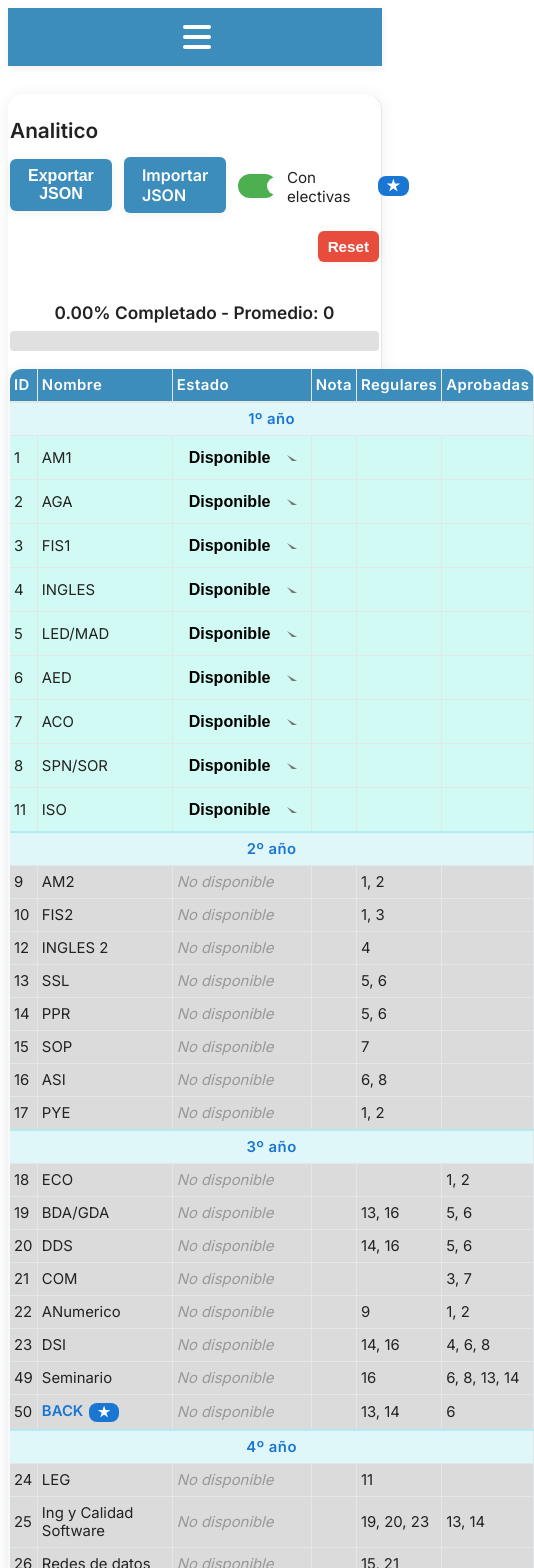
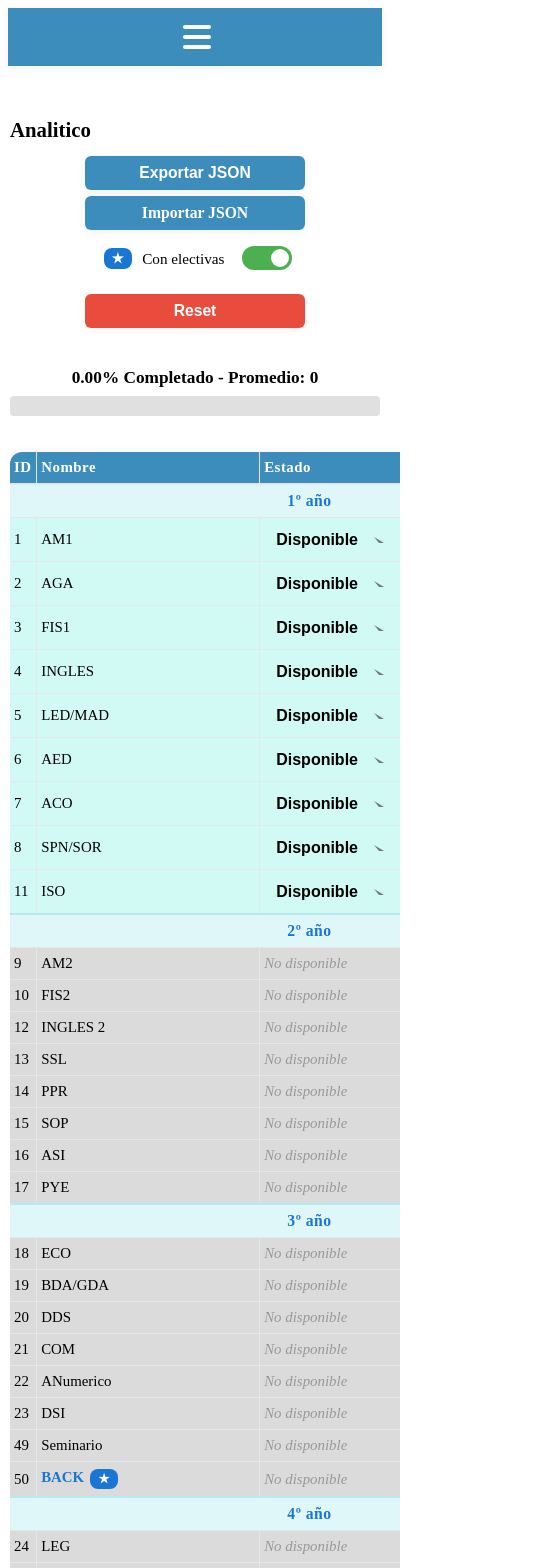
Before and after one commit to galoppoignacio/Analitico-Sistemas-UTN, a Next.js app: page /tabla in a window 390 px wide. Shown: the top 1568 px of the page, 534 px wide, since content can reach past the window. Built offline with nearby package versions, Linux system fonts and the light colour scheme.

Commit message:
responsive correciones

```diff
--- a/app/Navbar.module.css
+++ b/app/Navbar.module.css
@@ -1,3 +1,12 @@
+@media (max-width: 400px) {
+  .navbar-link {
+    font-size: 1rem;
+    padding: 8px 0;
+  }
+  .navbar-content {
+    gap: 10px;
+  }
+}
 @import url('https://fonts.googleapis.com/css2?family=Inter:wght@400;600&display=swap');
 
 .navbar {
--- a/app/disponibles/page.tsx
+++ b/app/disponibles/page.tsx
@@ -1,6 +1,7 @@
 "use client";
 import { useMateriasStore } from "../../lib/materiasStore";
 import Navbar from "../Navbar";
+
 
 export default function DisponiblesPage() {
   const materias = useMateriasStore((state) => state.materias);
--- a/app/layout.tsx
+++ b/app/layout.tsx
@@ -2,6 +2,7 @@
 "use client";
 
 import { ReactNode } from "react";
+import Providers from "./providers";
 
 export default function RootLayout({ children }: { children: ReactNode }) {
   return (
@@ -11,7 +12,9 @@ export default function RootLayout({ children }: { children: ReactNode }) {
         <meta name="viewport" content="width=device-width, initial-scale=1" />
       </head>
       <body>
-        {children}
+        <Providers>
+          {children}
+        </Providers>
       </body>
     </html>
   );
--- /dev/null
+++ b/app/providers.tsx
@@ -0,0 +1,7 @@
+"use client";
+import { ReactNode } from "react";
+import { ZustandProvider } from "./zustandProvider";
+
+export default function Providers({ children }: { children: ReactNode }) {
+  return <ZustandProvider>{children}</ZustandProvider>;
+}
--- a/app/tabla/TablaMaterias.module.css
+++ b/app/tabla/TablaMaterias.module.css
@@ -29,9 +29,13 @@
   box-shadow: 0 2px 8px rgba(44,62,80,0.08);
   transition: background 0.2s, box-shadow 0.2s;
   margin-bottom: 0;
-  display: flex;
+  display: inline-flex;
   align-items: center;
   gap: 6px;
+  justify-content: center;
+  text-align: center;
+  min-width: 110px;
+  max-width: 220px;
 }
 .exportBtn:hover, .importBtn:hover, .resetBtn:hover {
   background: #24618a;
@@ -43,6 +47,8 @@
 .importBtn {
   position: relative;
   overflow: hidden;
+  justify-content: center;
+  text-align: center;
 }
 
 .resetBtn {
@@ -89,6 +95,7 @@
 }
 
 .container {
+.container {
   padding: 32px 18px 32px 18px;
   background: #fff;
   border-radius: 16px;
@@ -100,6 +107,57 @@
   margin-bottom: 32px;
 }
 
+.tableScroll {
+  width: 100%;
+  overflow-x: auto;
+}
+
+@media (max-width: 600px) {
+  .container {
+    padding: 10px 2px 18px 2px;
+    border-radius: 8px;
+    margin-top: 12px;
+    margin-bottom: 12px;
+    min-width: 0;
+    max-width: 100vw;
+  }
+  .tableScroll {
+    width: 100vw;
+    max-width: 100vw;
+    overflow-x: auto;
+  }
+  .topBar {
+    flex-direction: column;
+    gap: 8px;
+    align-items: stretch;
+  }
+  .topBarLeft {
+    flex-direction: column;
+    gap: 6px;
+    align-items: stretch;
+  }
+  .resetBtn, .exportBtn, .importBtn {
+    width: 100%;
+    max-width: 220px;
+    min-width: 110px;
+    font-size: 0.98rem;
+    padding: 8px 0;
+    margin-left: auto;
+    margin-right: auto;
+    display: block;
+    text-align: center;
+  }
+  .anioHeaderCell, .anioHeaderRow td {
+    font-size: 0.98rem;
+    padding: 7px 2px;
+  }
+  table {
+    font-size: 0.98rem;
+    min-width: 600px;
+  }
+}
+}
+
 
 /* Filtros y switches */
   .filters {
@@ -108,6 +166,15 @@
     gap: 10px;
     height: 40px;
     padding-top: 2px;
+    flex-direction: row-reverse;
+  }
+
+  @media (max-width: 600px) {
+    .filters {
+      justify-content: center;
+      width: 100%;
+      margin: 0 auto;
+    }
   }
 /* Colores suaves por año */
 .anio1 { background: #f6fff7; }
@@ -306,6 +373,7 @@ input:checked + .slider:before {
     display: flex;
     align-items: center;
     height: 40px;
+    margin-right: 8px;
   }
 
 /* Contenedor de la barra */
--- a/app/tabla/page.tsx
+++ b/app/tabla/page.tsx
@@ -264,6 +264,7 @@ export default function TablaPage() {
           />
         </div>
       </div>
+      <div className={styles.tableScroll}>
         <table className={styles.table}>
           <thead>
             <tr>
@@ -362,6 +363,7 @@ export default function TablaPage() {
             })()}
           </tbody>
         </table>
+      </div>
       {/* Autor y redes */}
       <div style={{ marginTop: 40, color: '#888', fontSize: '0.98rem', textAlign: 'center' }}>
         <div style={{ display: 'flex', flexDirection: 'column', alignItems: 'center', gap: 8 }}>
--- /dev/null
+++ b/app/zustandProvider.tsx
@@ -0,0 +1,12 @@
+"use client";
+import { ReactNode } from "react";
+import { useRef } from "react";
+import { useStore } from "zustand";
+import { useMateriasStore } from "../lib/materiasStore";
+
+// Este provider asegura que zustand use la misma instancia en toda la app
+export function ZustandProvider({ children }: { children: ReactNode }) {
+  // Solo para forzar la instancia única
+  useStore(useMateriasStore);
+  return <>{children}</>;
+}
```
Also changed, not shown: app/estadisticas/Estadisticas.module.css (+43 -0 lines). Lines whose indentation alone changed are shown as unchanged.
